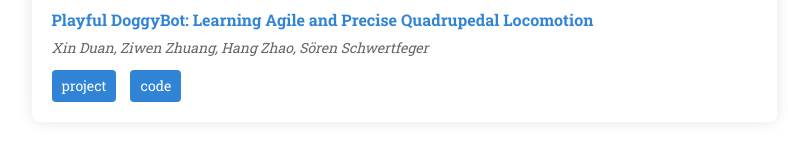
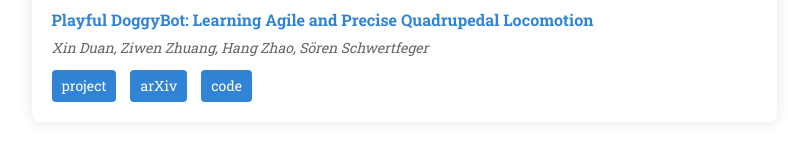
Before and after one commit to duanxin926/duanxin.github.io, a plain HTML site: page index.html in a window 1280 px wide. Shown: the part 971-1112 px from the top of the page, without its empty margins (236-1024 px from the left). Drawn offline with Linux system fonts and the light colour scheme.

Commit message:
feat: arXiv link

```diff
--- a/index.html
+++ b/index.html
@@ -18,16 +18,15 @@
         <div class="profile-section">
           <div class="profile-text">
             <p>
-              I'm a student researcher at Shanghai Qi Zhi Institute,
-              advised by
+              I'm a student researcher at Shanghai Qi Zhi Institute, advised by
               <a href="https://hangzhaomit.github.io/">Hang Zhao</a>. I'm also a
               second-year master's student in the
               <a href="https://robotics.shanghaitech.edu.cn/">MARS Lab</a>
               , advised by
               <a href="https://robotics.shanghaitech.edu.cn/"
                 >Sören Schwertfeger</a
-              >. Before that, I completed my bachelor's degree in Computer Science and
-              Technology at ShanghaiTech University.
+              >. Before that, I completed my bachelor's degree in Computer
+              Science and Technology at ShanghaiTech University.
             </p>
             <p>My research interests are concentrated in Robot Learning.</p>
             <p class="links">
@@ -69,8 +68,7 @@
             </p>
             <div class="publication-links">
               <a href="https://playful-doggybot.github.io/">project</a>
-              <!-- <a href="https://playful-doggybot.github.io/">pdf</a> -->
-              <!-- <a href="">arXiv</a> -->
+              <a href="https://arxiv.org/abs/2409.19920">arXiv</a>
               <a href="https://github.com/playful-doggybot/playful-doggybot"
                 >code</a
               >
```
